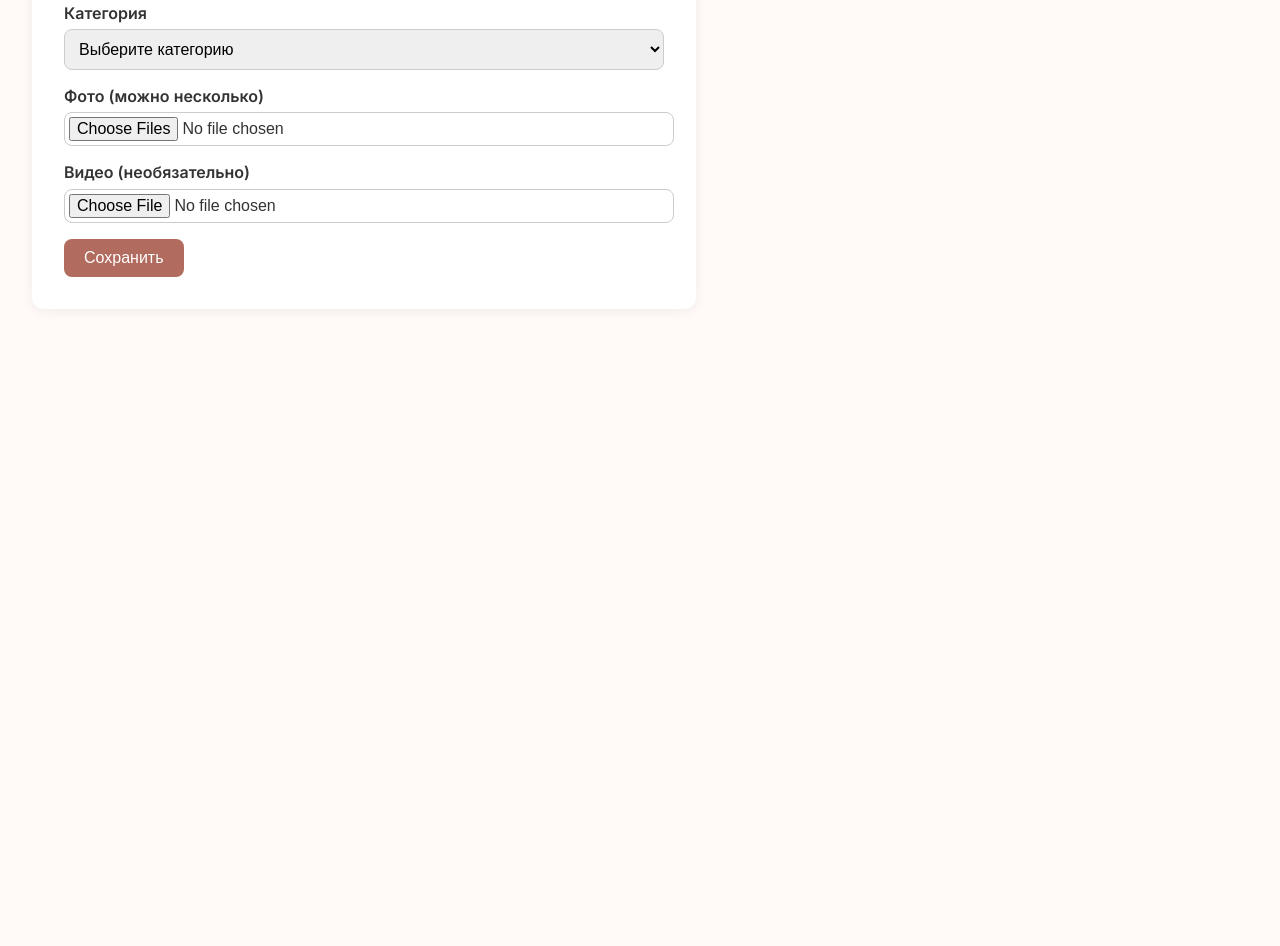
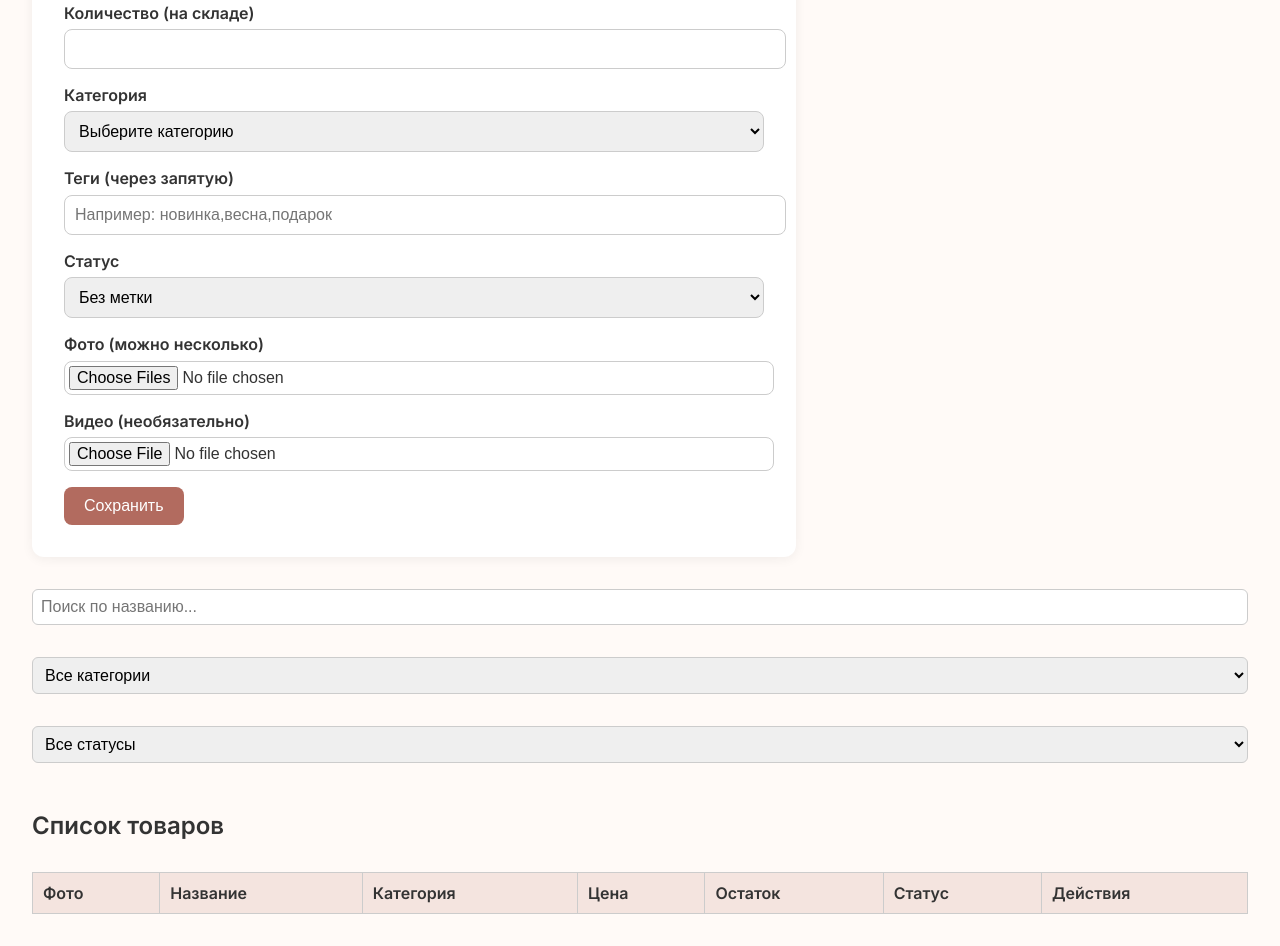
Before and after one commit to Flarivana/Flarivana-CandleCo, a plain HTML site: page admin.html in a window 1280 px wide. Shown: the part 500-1446 px from the top of the page. Before the commit the page ends 841 px from the top, so only its background shows below. Drawn offline with Linux system fonts and the light colour scheme.

Commit message:
Update admin.html

```diff
--- a/admin.html
+++ b/admin.html
@@ -22,7 +22,7 @@
     }
 
     form {
-      max-width: 600px;
+      max-width: 700px;
       background: #fff;
       padding: 2em;
       border-radius: 12px;
@@ -64,6 +64,52 @@
     button:hover {
       background: #a55a50;
     }
+
+    #filterBar {
+      margin: 2em 0;
+      display: flex;
+      flex-wrap: wrap;
+      gap: 1em;
+      align-items: center;
+    }
+
+    #filterBar input,
+    #filterBar select {
+      padding: 8px;
+      font-size: 1em;
+      border-radius: 6px;
+      border: 1px solid #ccc;
+    }
+
+    table {
+      border-collapse: collapse;
+      width: 100%;
+      background: #fff;
+      margin-top: 2em;
+    }
+
+    table,
+    th,
+    td {
+      border: 1px solid #ccc;
+    }
+
+    th,
+    td {
+      padding: 10px;
+      text-align: left;
+    }
+
+    thead {
+      background: #f4e4df;
+    }
+
+    img.thumb {
+      width: 60px;
+      height: 60px;
+      object-fit: cover;
+      border-radius: 6px;
+    }
   </style>
 </head>
 
@@ -82,11 +128,24 @@
     <label for="price">Цена (₸)</label>
     <input type="number" id="price" required>
 
+    <label for="stock">Количество (на складе)</label>
+    <input type="number" id="stock" required>
+
     <label for="category">Категория</label>
     <select id="category" required>
       <option value="">Выберите категорию</option>
       <option value="ароматические">Ароматические</option>
       <option value="декоративные">Декоративные</option>
+    </select>
+
+    <label for="tags">Теги (через запятую)</label>
+    <input type="text" id="tags" placeholder="Например: новинка,весна,подарок">
+
+    <label for="status">Статус</label>
+    <select id="status">
+      <option value="">Без метки</option>
+      <option value="Новинка">Новинка</option>
+      <option value="Скоро в продаже">Скоро в продаже</option>
     </select>
 
     <label for="images">Фото (можно несколько)</label>
@@ -98,6 +157,36 @@
     <button type="submit">Сохранить</button>
   </form>
 
+  <div id="filterBar">
+    <input type="text" id="searchInput" placeholder="Поиск по названию...">
+    <select id="categoryFilter">
+      <option value="">Все категории</option>
+      <option value="ароматические">Ароматические</option>
+      <option value="декоративные">Декоративные</option>
+    </select>
+    <select id="statusFilter">
+      <option value="">Все статусы</option>
+      <option value="Новинка">Новинка</option>
+      <option value="Скоро в продаже">Скоро в продаже</option>
+    </select>
+  </div>
+
+  <h2>Список товаров</h2>
+  <table id="productTable">
+    <thead>
+      <tr>
+        <th>Фото</th>
+        <th>Название</th>
+        <th>Категория</th>
+        <th>Цена</th>
+        <th>Остаток</th>
+        <th>Статус</th>
+        <th>Действия</th>
+      </tr>
+    </thead>
+    <tbody></tbody>
+  </table>
+
   <script src="admin.js"></script>
 </body>
 
```
